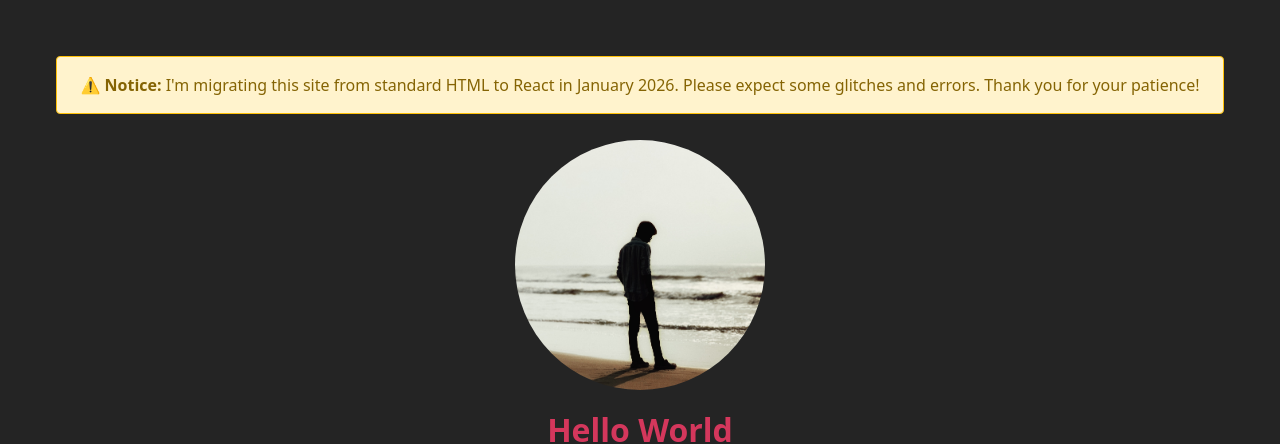
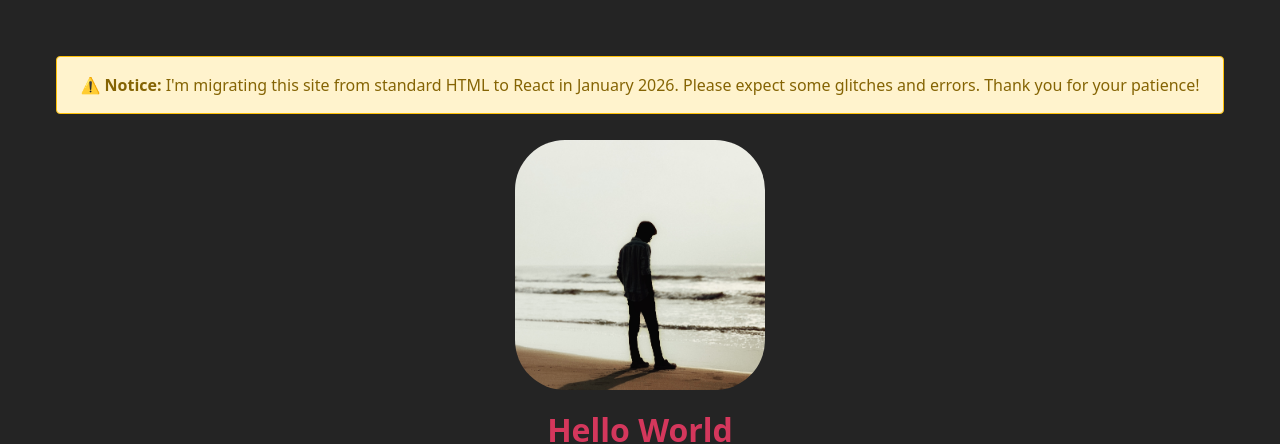
Before and after one commit to iml0kesh/personal_portfolio, a React (Vite) app: page / in a window 1280 px wide. Shown: the top 444 px of the page. Built offline with nearby package versions, Linux system fonts and the light colour scheme; a web font is replaced by a local one.

Commit message:
favicon and title changed

```diff
--- a/index.html
+++ b/index.html
@@ -2,7 +2,7 @@
 <html lang="en">
   <head>
     <meta charset="UTF-8" />
-    <link rel="icon" type="image/svg+xml" href="/vite.svg" />
+    <link rel="icon" type="image/png" href="images/favicon.png" />
     <meta name="viewport" content="width=device-width, initial-scale=1.0" />
 
     <!-- GoogleFonts -->
@@ -21,7 +21,7 @@
     <link rel="stylesheet" href="./src/components/Choice.css" />
     <link rel="stylesheet" href="./src/components/Section.css" />
 
-    <title>personal_portfolio</title>
+    <title>iaml0kesh</title>
   </head>
   <body>
     <div id="root"></div>
--- a/src/components/Homepage.css
+++ b/src/components/Homepage.css
@@ -77,7 +77,7 @@
   object-fit: cover;
   height: 250px;
   width: 250px;
-  border-radius: 50%;
+  border-radius: 20%;
   margin: 10px;
 }
 
```
Also changed, not shown: public/images/favicon.png (added).
